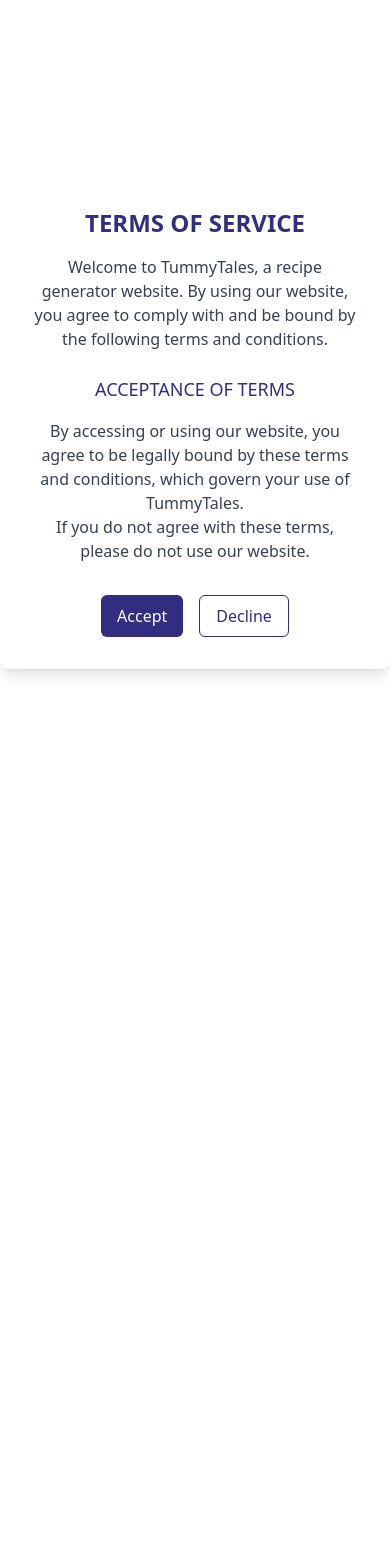
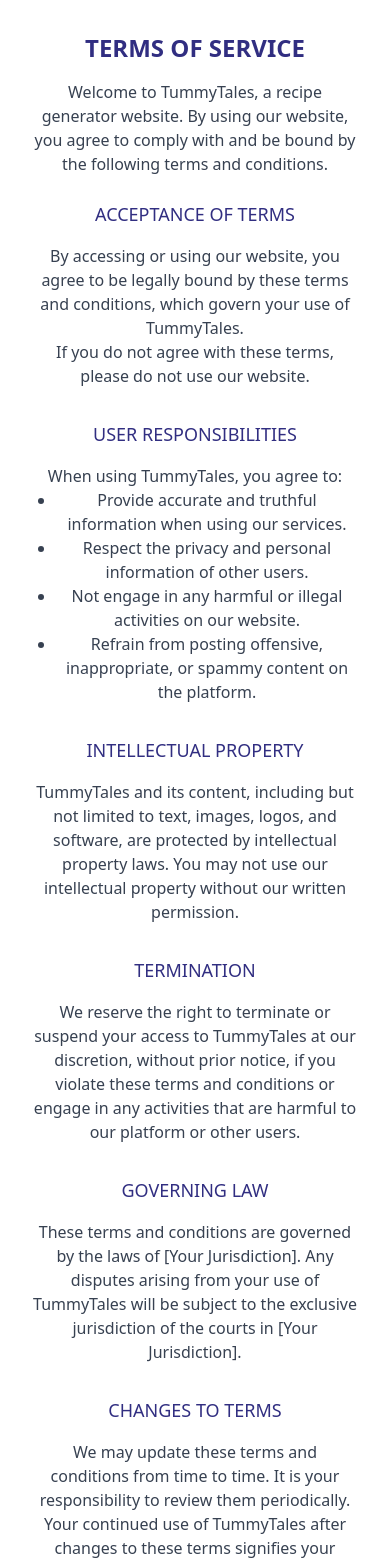
Before and after one commit to TummyTales/Website, a React (Create React App) app in the folder client/: page /TermsAndConditions in a window 390 px wide. Shown: the top 1564 px of the page. Before the commit the page ends 844 px from the top, so only its background shows below. Built offline with nearby package versions, Linux system fonts and the light colour scheme.

Commit message:
some changes

```diff
--- a/client/src/components/AboutUsPage/Front.jsx
+++ b/client/src/components/AboutUsPage/Front.jsx
@@ -1,14 +1,13 @@
-import React from 'react'
-import Nav from '../General/Nav'
-//yaha data import kare
-import { FrontData } from '../data'
-//import the motion for compn
-import {motion} from 'framer-motion'
-//import variants(j-Query effects mtlb koi hidden chiz ko fade in wagera)
-import { fadeIn,staggerContainer } from '../../variants'
-const Front = ()=>{
-    const {pretitle,title,subtitle,btnText}=FrontData;
-    return(
+import React from 'react';
+import Nav from '../General/Nav';
+import { FrontData } from '../data';
+import { motion } from 'framer-motion';
+import { fadeIn, staggerContainer } from '../../variants';
+
+const Front = () => {
+  const { pretitle, title, subtitle, btnText } = FrontData;
+
+  return (
     <section className="min-h-screen bg-front bg-cover bg-right">
       <Nav />
       <div className="container mx-auto min-h-screen flex justify-center items-center">
@@ -20,33 +19,37 @@
         >
           <motion.div
             variants={fadeIn('down', 'tween', 0.2, 1.1)}
-            className="text-[36px] lg:text-[48px] font-primary italic font-normal mb-2"
+            className="text-[24px] lg:text-[36px] font-primary italic font-normal mb-2"
+            /* Reduced font size from 36px to 24px */
           >
             {pretitle}
           </motion.div>
 
           <motion.h1
             variants={fadeIn('down', 'tween', 0.3, 1.1)}
-            className="text-[56px] lg:text-[72px] font-primary italic font-bold mb-4"
+            className="text-[40px] lg:text-[56px] font-primary italic font-bold mb-4"
+            /* Reduced font size from 56px to 40px */
           >
             {title}
           </motion.h1>
 
-
           <motion.p
             variants={fadeIn('down', 'tween', 0.4, 1.1)}
-            className="text-[24px] lg:text-[32px] max-w-[540px] mb-8"
+            className="text-[16px] lg:text-[24px] max-w-[540px] mb-8"
+            /* Reduced font size from 32px to 16px */
           >
             {subtitle}
           </motion.p>
-          <motion.div variants={fadeIn('down', 'tween', 0.5, 1.1)}>
+
+          {/*<motion.div variants={fadeIn('down', 'tween', 0.5, 1.1)}>
             <button className="h-14 rounded-full bg-accent px-4 text-white text-base font-secondary font-semibold tracking-[0.02em] outline-none hover:bg-accent-hover transition-all duration-300 flex justify-center items-center">
               {btnText}
             </button>
-          </motion.div>
+  </motion.div>*/}
         </motion.div>
       </div>
     </section>
   );
 };
+
 export default Front;
--- a/client/src/components/General/TermsAndConditions.jsx
+++ b/client/src/components/General/TermsAndConditions.jsx
@@ -17,14 +17,48 @@
           <p>By accessing or using our website, you agree to be legally bound by these terms and conditions, which govern your use of TummyTales.</p>
           <p>If you do not agree with these terms, please do not use our website.</p>
         </div>
-        <div className="flex justify-center mt-8">
-          <button className="bg-indigo-900 text-white px-4 py-2 rounded-md mr-4 hover:bg-indigo-700 transition duration-300 ease-in-out">
-            Accept
-          </button>
-          <button className="border border-indigo-900 text-indigo-900 px-4 py-2 rounded-md hover:bg-indigo-900 hover:text-white transition duration-300 ease-in-out">
-            Decline
-          </button>
+
+        <div className="mt-8 text-lg text-indigo-900 uppercase">
+          User Responsibilities
         </div>
+        <div className="text-gray-700 mt-4">
+          <p>When using TummyTales, you agree to:</p>
+          <ul className="list-disc pl-6">
+            <li>Provide accurate and truthful information when using our services.</li>
+            <li>Respect the privacy and personal information of other users.</li>
+            <li>Not engage in any harmful or illegal activities on our website.</li>
+            <li>Refrain from posting offensive, inappropriate, or spammy content on the platform.</li>
+          </ul>
+        </div>
+
+        <div className="mt-8 text-lg text-indigo-900 uppercase">
+          Intellectual Property
+        </div>
+        <div className="text-gray-700 mt-4">
+          <p>TummyTales and its content, including but not limited to text, images, logos, and software, are protected by intellectual property laws. You may not use our intellectual property without our written permission.</p>
+        </div>
+
+        <div className="mt-8 text-lg text-indigo-900 uppercase">
+          Termination
+        </div>
+        <div className="text-gray-700 mt-4">
+          <p>We reserve the right to terminate or suspend your access to TummyTales at our discretion, without prior notice, if you violate these terms and conditions or engage in any activities that are harmful to our platform or other users.</p>
+        </div>
+
+        <div className="mt-8 text-lg text-indigo-900 uppercase">
+          Governing Law
+        </div>
+        <div className="text-gray-700 mt-4">
+          <p>These terms and conditions are governed by the laws of [Your Jurisdiction]. Any disputes arising from your use of TummyTales will be subject to the exclusive jurisdiction of the courts in [Your Jurisdiction].</p>
+        </div>
+
+        <div className="mt-8 text-lg text-indigo-900 uppercase">
+          Changes to Terms
+        </div>
+        <div className="text-gray-700 mt-4">
+          <p>We may update these terms and conditions from time to time. It is your responsibility to review them periodically. Your continued use of TummyTales after changes to these terms signifies your acceptance of the revised terms.</p>
+        </div>
+
       </div>
     </section>
   );
--- a/client/src/components/data.js
+++ b/client/src/components/data.js
@@ -1,34 +1,44 @@
+import React from 'react';
 import { IoMdArrowForward } from 'react-icons/io';
 import QuoteImg from '../assets/quote.svg';
+
 export const FrontData = {
-    pretitle: 'Nothing brings together like Food',
+  pretitle: 'Nothing brings people together like Food!',
   title: 'TummyTales',
   subtitle:
-      'Amet minim mollit non deserunt ullamco est sit aliqua dolor do amet sint. Velit officia consequat duis enim velit mollit. ',
+    "We invite you to join us on this exciting culinary journey. Whether you are looking for quick weeknight dinners, elegant dishes for special occasions, or simply seeking inspiration, TummyTales is your trusted culinary companion. "+
+    "Together, let's embark on a flavorful adventure that will tantalize your taste buds and bring the world's cuisines to your table.",
   btnText: 'Find out more',
 };
+
 export const midData = {
   title: 'Our Story:',
-    subtitle1:
-      'In velit arcu posuere integer. Dolor sit amet, consectetur nun adipiscing elit. Duis porttitor massa tellus hac vel ante sit sed scelerisque praesent duis volutpat laoreet.',
-    subtitle2:
-      'Nisl, sit molestie commodo congue. Etiam lectus risus in amet. Commodo molestie fames etiam aenean sed. Pellentesque et venenatis amet, tellus hac vel adipiscing sit. Placerat vitae nisl viverra faucibus tincidunt habitasse amet. Nunc, velit nunc, scelerisque imperdiet nunc.',
+  subtitle1: [
+    "At TummyTales, our mission is to make cooking an enjoyable and accessible experience for everyone, from beginners to seasoned chefs. We believe that the kitchen is a place of creativity, connection, and joy. Through our diverse range of recipes, cooking tips, and culinary stories, we aim to:",
+    "Inspire you to try new flavors and techniques.",
+    "Help you create memorable meals for your loved ones.",
+    "Encourage a deeper appreciation for the art of cooking.",
+    "Promote a healthy and balanced approach to food.",
+    "Share our passion for culinary exploration.",
+  ],
   btnText: 'Know more',
   btnIcon: <IoMdArrowForward />,
 };
+
 export const reviewData = [
   {
     quoteImg: QuoteImg,
     message:
-        "The entire team is extremely kind and friendly. They're fantastic. They're great at what they do! And it's unique.They will properly consult with you.",
+      "The entire team is extremely kind and friendly. They're fantastic. They're great at what they do! And it's unique. They will properly consult with you.",
     name: 'Doreamon Gada',
     occupation: 'Cook',
   },
   {
     quoteImg: QuoteImg,
     message:
-        'Lorem ipsum dolor sit amet consectetur adipisicing elit. Magnam culpa asperiores officia natus dignissimos autem possimus molestias aperiam?',
+      "These recipes from Food Network are the best of the best. With 5-star ratings and 500+ reviews, you can't go wrong with these user favorites for main dishes",
     name: 'Shizuka Mehta',
     occupation: 'Food Blogger',
-    },
+  }
+  ,
 ];
```
Lines whose indentation alone changed are shown as unchanged.
